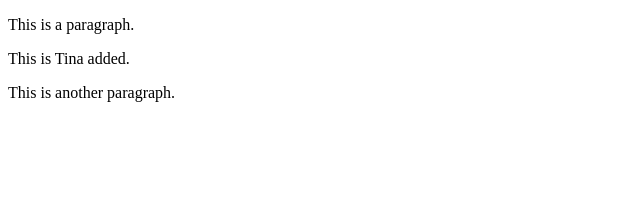
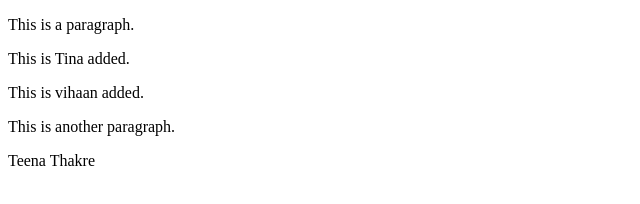
Before and after one commit to teenathakre19/DBDA, a plain HTML site: page index.html in a window 1280 px wide. Shown: the whole page, without its empty margins (0-640 px from the left). Drawn offline with Linux system fonts and the light colour scheme.

Commit message:
done the changes

```diff
--- a/index.html
+++ b/index.html
@@ -1,12 +1,19 @@
 <!DOCTYPE html>
 <html>
 <body>
+
 
 <p>This is a paragraph.</p>
 
 <p>This is Tina added.</p>
 
+
+
+<p>This is vihaan added.</p>
+
 <p>This is another paragraph.</p>
+<p>Teena Thakre</p>
+
 
 </body>
 </html>
```
